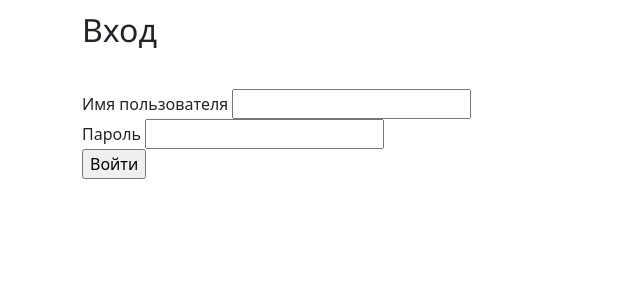
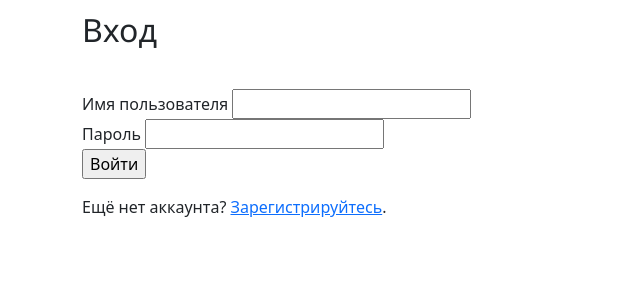
Before and after one commit to Odin-SG/ServerMarket, a Flask app: page /auth/login in a window 1280 px wide. Shown: the part 134-434 px from the top of the page, without its empty margins (0-640 px from the left). Run offline with Flask 3, Linux system fonts and the light colour scheme.

Commit message:
and added support message...

```diff
--- a/app/templates/login.html
+++ b/app/templates/login.html
@@ -8,4 +8,8 @@
     {{ form.password.label }} {{ form.password() }}<br>
     {{ form.submit() }}
   </form>
+  <p class="mt-3">
+    Ещё нет аккаунта?
+    <a href="{{ url_for('auth.register') }}">Зарегистрируйтесь</a>.
+  </p>
 {% endblock %}
```
